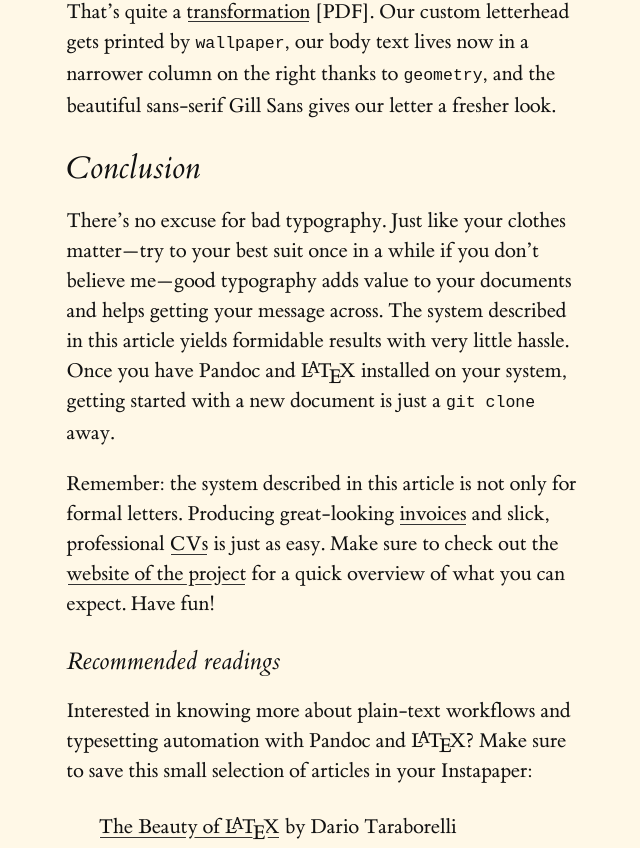
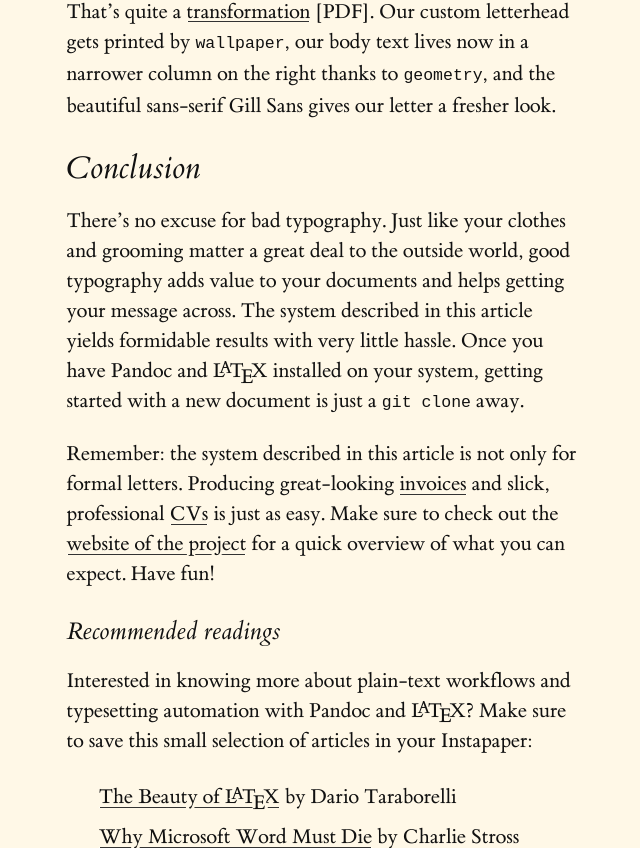
Before and after one commit to mrzool/mrzool.github.io, a Jekyll site: the page built from _posts/2015-11-24-typesetting-automation.md, in a window 1280 px wide and 900 px high, scrolled down 7890 px, cut to the strip 52-900 px from the top of the window. Shown: the whole strip, without its empty margins (251-891 px from the left). Built offline with Jekyll 4.4.1, drawn with Linux system fonts in a browser that asks for light colours.

Commit message:
still needs revising

```diff
--- a/_posts/2015-11-24-typesetting-automation.md
+++ b/_posts/2015-11-24-typesetting-automation.md
@@ -188,7 +188,7 @@
 
 ## Conclusion
 
-There's no excuse for bad typography. Just like your clothes matter---try to  your best suit once in a while if you don't believe me---good typography adds value to your documents and helps getting your message across. The system described in this article yields formidable results with very little hassle. Once you have Pandoc and <span class="latex">L<sup>a</sup>T<sub>e</sub>X</span> installed on your system, getting started with a new document is just a `git clone` away.
+There's no excuse for bad typography. Just like your clothes and grooming matter a great deal to the outside world, good typography adds value to your documents and helps getting your message across. The system described in this article yields formidable results with very little hassle. Once you have Pandoc and <span class="latex">L<sup>a</sup>T<sub>e</sub>X</span> installed on your system, getting started with a new document is just a `git clone` away.
 
 Remember: the system described in this article is not only for formal letters. Producing great-looking [invoices](https://github.com/mrzool/invoice-boilerplate) and slick, professional [CVs](https://github.com/mrzool/cv-boilerplate) is just as easy. Make sure to check out the [website of the project](http://mrzool.cc/tex-boilerplates/) for a quick overview of what you can expect. Have fun!
 
```
